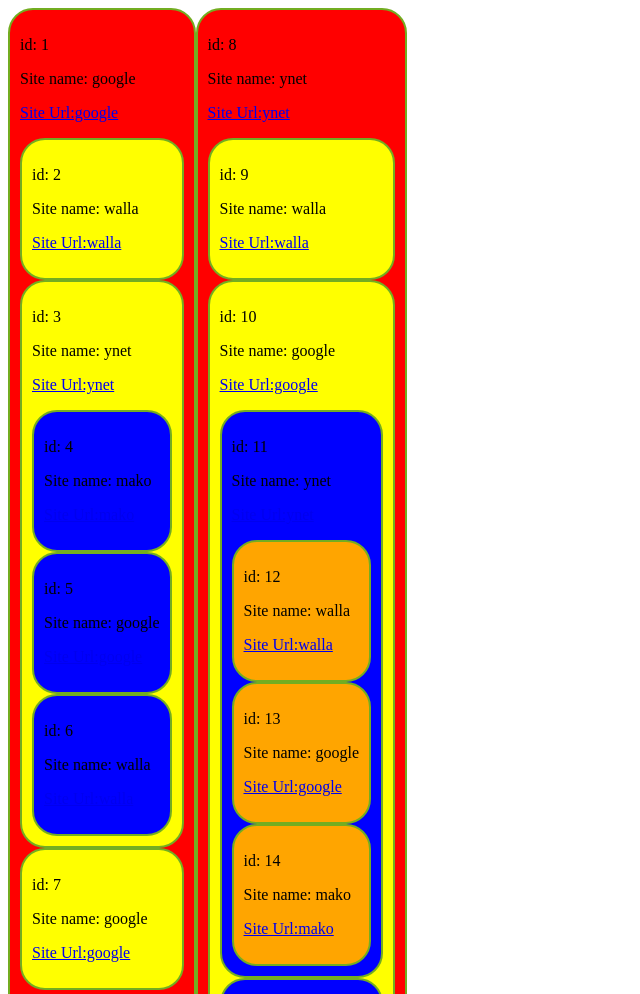
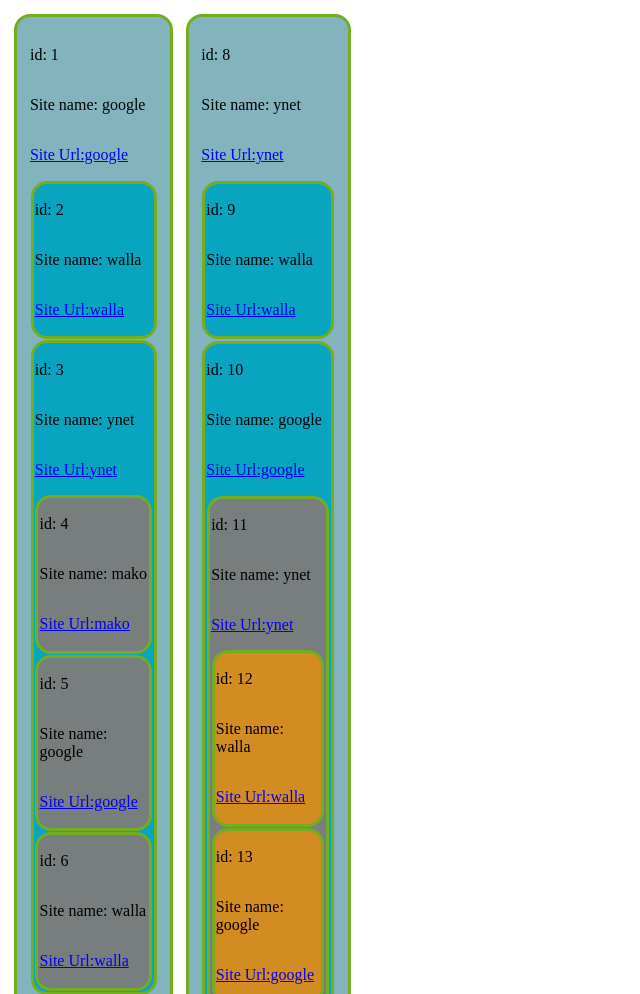
Before and after one commit to sprntn/6-11-test, a plain HTML site: page index.html in a window 1280 px wide. Shown: the top 994 px of the page, without its empty margins (0-640 px from the left). Drawn offline with Linux system fonts and the light colour scheme.

Commit message:
Add files via upload

```diff
--- a/script.js
+++ b/script.js
@@ -119,7 +119,8 @@ let data = [
 
 ];
 
-let colors = ['red', 'yellow', 'blue', 'orange'];
+//let colors = ['red', 'yellow', 'blue', 'orange'];
+const colors = ['#83b4bd', '#09a5c0', '#787d7e', '#d38c21'];
 //const mainDiv = document.querySelector("#div1");
 //const mainDiv = document.getElementById("div1");
 
@@ -131,7 +132,8 @@ window.addEventListener('load', () => {
 })
 
 function getData(){
-    fetch("data.json").then( res => {
+    //fetch("data.json").then( res => {
+    fetch("https://github.com/sprntn/6-11-test/blob/main/data.json").then( res => {
         //console.log(res);
         const mainDiv = document.getElementById("div1");
         loopData(mainDiv, res, 0);
--- a/style.css
+++ b/style.css
@@ -13,13 +13,27 @@
 
 .mainDiv{
     display: flex;
+    flex-direction: row;
 }
 
 .childDiv{
-    /*margin-left: auto;*/
+    display: flex;
+    flex-direction: column;
+
+    margin: .5%;
+
+    text-align: left;
+
+    border-radius: 1em;
+    border: .2em solid #73AD21;
+
+    /*margin: 5%;*/
+    padding: 1% 1% 1% 1%;
+    /*
     border-radius: 25px;
     border: 2px solid #73AD21;
     padding: 10px;
+    */
     /*
     border: 5% solid #73AD21;
     border-radius: 10%;
```
